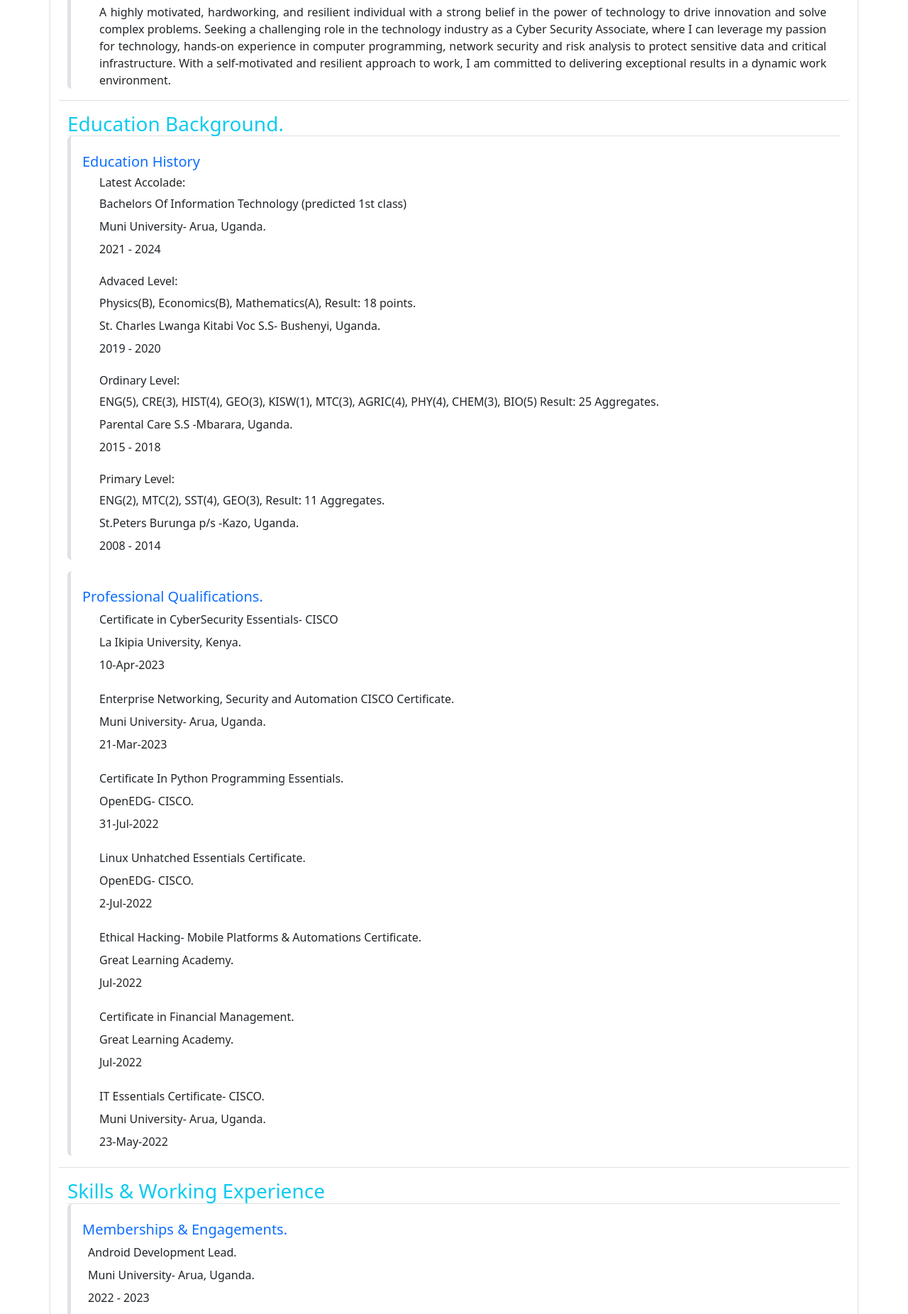
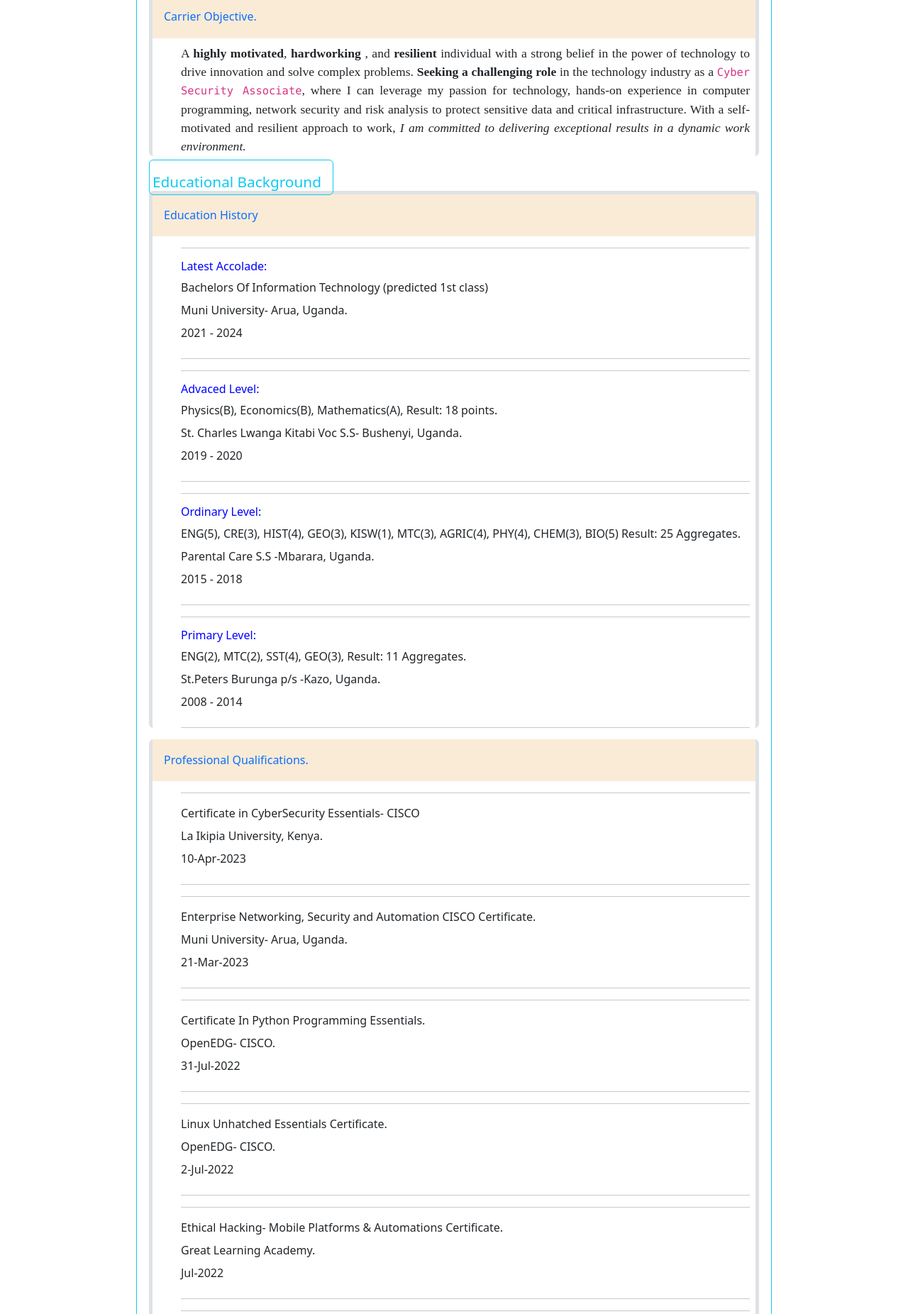
Before and after one commit to J-wzr/J-wzr.github.io, a plain HTML site: page otherfiles/cv.html in a window 1280 px wide. Shown: the part 698-2550 px from the top of the page at 71% size. Drawn offline with nearby package versions, Linux system fonts and the light colour scheme.

Commit message:
cv styling 1

```diff
--- a/otherfiles/custom/styles.css
+++ b/otherfiles/custom/styles.css
@@ -11,3 +11,54 @@
     max-width: 200px; /* Change this value as needed */
     word-wrap: break-word;
   }
+*{
+    padding: 0;
+    margin: 0;
+}
+body{
+    margin: auto;
+    width: 100%;
+
+}
+.whole-cv{
+    padding: 20px 5px;
+    background-color: #fff;
+    border-radius: 5px 5px 0 0;
+}
+h3{
+    font-size: 1.3em;
+}
+h5{
+    font-size: 1em;
+    background-color: antiquewhite;
+    padding: 20px 10px !important;
+}
+h6{
+    font-weight: 400;
+    color: blue;
+}
+.sub-carrier p span{
+    font-weight:bold
+}
+.sub-carrier p span:last-child{
+    font-style: italic;
+    font-weight: 400;
+    text-decoration: none;
+}
+.sub-carrier p{
+    font-family: 'Times New Roman', Times, serif;
+    font-size: 1.1em;
+}
+table tr:hover td{
+    font-weight: 500;
+    transition: 0.2s;
+    border-right: 2px solid grey;
+}
+.university{
+
+}
+  @media screen and (width > 800px) {
+    body{
+        width: 70%;
+    }
+  }
--- a/otherfiles/cv.html
+++ b/otherfiles/cv.html
@@ -10,10 +10,15 @@
     <title>CV: >_Josh</title>
 </head>
 <body>
-    <div class="container whole-cv border shadow-sm">
-        <div class="container personal-bg border-bottom">
-            <h3 class="text-info border-bottom mt-3 mb-0">Personal Background</h3>
-            <div class="container contact-info border-start border-grey border-5 rounded-start ps-0 ms-0 pt-4">
+    <div class="container whole-cv border border-info">
+        <div class="container personal-bg">
+            <h3 class=" text-info mt-4 mb-0 ">
+                <span class="border p-3 pb-1 border-info ps-1 rounded">Personal Background </span>
+
+            </h3>
+            <div class=
+            "container contact-info border-start border-top border-end rounded-end
+            border-grey border-5 rounded-start px-0  ms-0">
                 <h5 class="text-primary serif px-3">Contact Information.</h5>
                 <div class="table-responsive table-responsive-sm px-4 mx-lg-3">
                     <table class="table table-hover">
@@ -43,7 +48,8 @@
                 </div>
             </div>
 
-            <div class="container contact-info border-start border-grey border-5 rounded-start ps-0 ms-0 pt-4">
+            <div class="container contact-info border-start
+            border-grey  border-end rounded-end border-5 rounded-start px-0 ms-0">
                 <h5 class="text-primary serif px-3">Personal Information.</h5>
                 <div class="table-responsive table-responsive-sm px-4 mx-lg-3">
                     <table class="table table-hover">
@@ -76,35 +82,47 @@
                     </table>
                 </div>
             </div>
-            <div class="container contact-info border-start border-grey border-5 rounded-start ps-0 ms-0 pt-4">
+            <div class="container carrier border-start border-grey
+            border-5 border-end rounded-end rounded-start px-0 ms-0">
                 <h5 class="text-primary serif px-3">Carrier Objective.</h5>
-                <div class="container px-4 mx-lg-3">
-                    <p style="text-align: justify;">A highly motivated, hardworking, and resilient individual
+                <div class="container sub-carrier px-4 mx-lg-3">
+                    <p style="text-align: justify;">A <span>highly motivated</span>, <span>hardworking
+                        </span>, and <span>resilient</span> individual
                          with a strong belief in the power of technology to drive
                           innovation and solve complex problems.
-                           Seeking a challenging role in the technology industry as
-                            a Cyber Security Associate, where I can leverage my passion
+                           <span>Seeking a challenging role</span> in the technology industry as
+                            a <code>Cyber Security Associate</code>, where I can leverage my passion
                              for technology, hands-on experience in computer programming,
                               network security and risk analysis to protect sensitive data
                                and critical infrastructure. With a self-motivated and resilient
                                 approach to work,
-                                 I am committed to delivering exceptional results in a dynamic work environment.</p>
+                                 <span>I am committed to delivering exceptional results
+                                     in a dynamic work environment.</span></p>
                 </div>
             </div>
         </div>
-        <div class="container personal-bg border-bottom">
-            <h3 class="text-info border-bottom mt-3 mb-0">Education Background.</h3>
-            <div class="container contact-info border-start border-grey border-5 rounded-start ps-0 ms-0 pt-4">
+        <div class="container edn-bg">
+            <h3 class=" text-info mt-4 mb-0 ">
+                <span class="border p-3 pb-1 border-info ps-1 rounded">Educational Background </span>
+
+            </h3>
+            <div class="container contact-info border-top
+            border-start border-grey border-5 border-end rounded-end rounded-start px-0 ms-0">
                 <h5 class="text-primary serif px-3">Education History</h5>
+
                 <div class="container university px-4 mx-lg-3">
+                    <hr />
                     <h6 class="edn-level">Latest Accolade:</h6>
                     <ul class="list-unstyled edn-lists">
                         <li class="pb-2">Bachelors Of Information Technology <span>(predicted 1st class)</span></li>
                         <li class="pb-2">Muni University- Arua, Uganda.</li>
                         <li class="pb-2">2021 - 2024</li>
                     </ul>
+                    <hr />
                 </div>
+
                 <div class="container advanced px-4 mx-lg-3">
+                    <hr>
                     <h6 class="edn-level">Advaced Level:</h6>
                     <ul class="list-unstyled edn-lists">
                         <li class="pb-2">Physics(B), Economics(B), Mathematics(A),
@@ -112,8 +130,10 @@
                         <li class="pb-2">St. Charles Lwanga Kitabi Voc S.S- Bushenyi, Uganda.</li>
                         <li class="pb-2">2019 - 2020</li>
                     </ul>
+                    <hr>
                 </div>
                 <div class="container advanced px-4 mx-lg-3">
+                    <hr>
                     <h6 class="edn-level">Ordinary Level:</h6>
                     <ul class="list-unstyled edn-lists">
                         <li class="pb-2">ENG(5), CRE(3), HIST(4), GEO(3), KISW(1), MTC(3), AGRIC(4),
@@ -122,8 +142,10 @@
                         <li class="pb-2">Parental Care S.S -Mbarara, Uganda.</li>
                         <li class="pb-2">2015 - 2018</li>
                     </ul>
+                    <hr>
                 </div>
                 <div class="container advanced px-4 mx-lg-3">
+                    <hr>
                     <h6 class="edn-level">Primary Level:</h6>
                     <ul class="list-unstyled edn-lists">
                         <li class="pb-2">ENG(2), MTC(2), SST(4), GEO(3),
@@ -131,66 +153,86 @@
                         <li class="pb-2">St.Peters Burunga p/s -Kazo, Uganda. </li>
                         <li class="pb-2">2008 - 2014</li>
                     </ul>
+                    <hr>
                 </div>
             </div>
-            <div class="container contact-info border-start border-grey border-5 rounded-start ps-0 ms-0 pt-4">
+            <div class="container contact-info border-start
+            border-end rounded-end border-grey border-5 rounded-start px-0 ms-0">
                 <h5 class="text-primary serif px-3">Professional Qualifications.</h5>
                 <div class="container university px-4 mx-lg-3">
+                    <hr>
                     <ul class="list-unstyled edn-lists">
                         <li class="pb-2">Certificate in CyberSecurity Essentials- CISCO</li>
                         <li class="pb-2">La Ikipia University, Kenya.</li>
                         <li class="pb-2">10-Apr-2023</li>
                     </ul>
+                    <hr>
                 </div>
                 <div class="container advanced px-4 mx-lg-3">
+                    <hr>
                     <ul class="list-unstyled edn-lists">
                         <li class="pb-2">Enterprise Networking, Security and Automation CISCO Certificate.</li>
                         <li class="pb-2">Muni University- Arua, Uganda.</li>
                         <li class="pb-2">21-Mar-2023</li>
+                        <hr>
                     </ul>
                 </div>
                 <div class="container advanced px-4 mx-lg-3">
+                    <hr>
                     <ul class="list-unstyled edn-lists">
                         <li class="pb-2">Certificate In Python Programming Essentials.</li>
                         <li class="pb-2">OpenEDG- CISCO.</li>
                         <li class="pb-2">31-Jul-2022</li>
                     </ul>
+                    <hr>
                 </div>
                 <div class="container advanced px-4 mx-lg-3">
+                    <hr>
                     <ul class="list-unstyled edn-lists">
                         <li class="pb-2">Linux Unhatched Essentials Certificate.</li>
                         <li class="pb-2">OpenEDG- CISCO.</li>
                         <li class="pb-2">2-Jul-2022</li>
                     </ul>
+                    <hr>
                 </div>
                 <div class="container advanced px-4 mx-lg-3">
+                    <hr>
                     <ul class="list-unstyled edn-lists">
                         <li class="pb-2">Ethical Hacking- Mobile Platforms & Automations Certificate.</li>
                         <li class="pb-2">Great Learning Academy.</li>
                         <li class="pb-2">Jul-2022</li>
                     </ul>
+                    <hr>
                 </div>
                 <div class="container advanced px-4 mx-lg-3">
+                    <hr>
                     <ul class="list-unstyled edn-lists">
                         <li class="pb-2">Certificate in Financial Management.</li>
                         <li class="pb-2">Great Learning Academy.</li>
                         <li class="pb-2">Jul-2022</li>
                     </ul>
+                    <hr>
                 </div>
                 <div class="container advanced px-4 mx-lg-3">
+                    <hr>
                     <ul class="list-unstyled edn-lists">
                         <li class="pb-2">IT Essentials Certificate- CISCO.</li>
                         <li class="pb-2">Muni University- Arua, Uganda.</li>
                         <li class="pb-2">23-May-2022</li>
                     </ul>
+                    <hr>
                 </div>
 
             </div>
 
         </div>
-        <div class="container skills border-bottom">
-            <h3 class="text-info border-bottom mt-3 mb-0">Skills & Working Experience</h3>
-            <div class="container contact-info border-start border-grey border-5 rounded-start ps-0 ms-0 pt-4">
+        <div class="container skills">
+            <h3 class=" text-info mt-4 mb-0 ">
+                <span class="border p-3 pb-1 border-info ps-1 rounded">Skills & Working Experience </span>
+
+            </h3>
+            <div class="container contact-info border-start border-top
+            border-end rounded-end border-grey border-5 rounded-start px-0 ms-0">
                 <h5 class="text-primary serif px-3">Memberships & Engagements.</h5>
                 <ul class="list-unstyled edn-lists px-4">
                     <li class="pb-2">Android Development Lead.</span></li>
@@ -213,7 +255,8 @@
                     <li class="pb-2">2021 - 2022</li>
                 </ul>
             </div>
-            <div class="container contact-info border-start border-grey border-5 rounded-start ps-0 ms-0 pt-4">
+            <div class="container contact-info
+            border-end rounded-end border-start border-grey border-5 rounded-start px-0 ms-0">
                 <h5 class="text-primary serif px-3">Skills.</h5>
                 <ul class="edn-lists ps-5">
                     <li class="pb-2">Web Apps Development with python's django.</li>
@@ -228,7 +271,8 @@
                     </li>
                 </ul>
             </div>
-            <div class="container contact-info border-start border-grey border-5 rounded-start ps-0 ms-0 pt-4">
+            <div class="container contact-info border-start
+            border-end rounded-end border-grey border-5 rounded-start px-0 ms-0">
                 <h5 class="text-primary serif px-3">Hobbies & Publications.</h5>
                 <ul class="edn-lists ps-5">
                     <li class="pb-2">Studying (Reading).</li>
```
